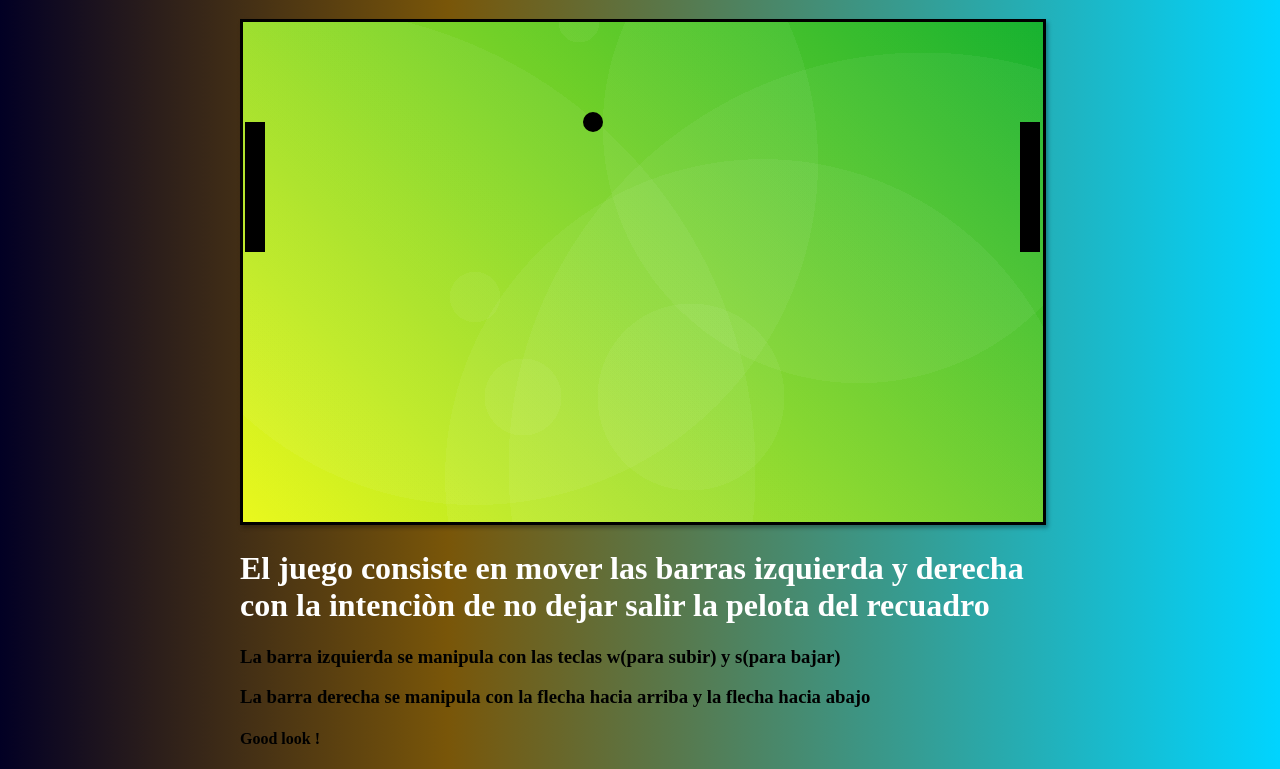
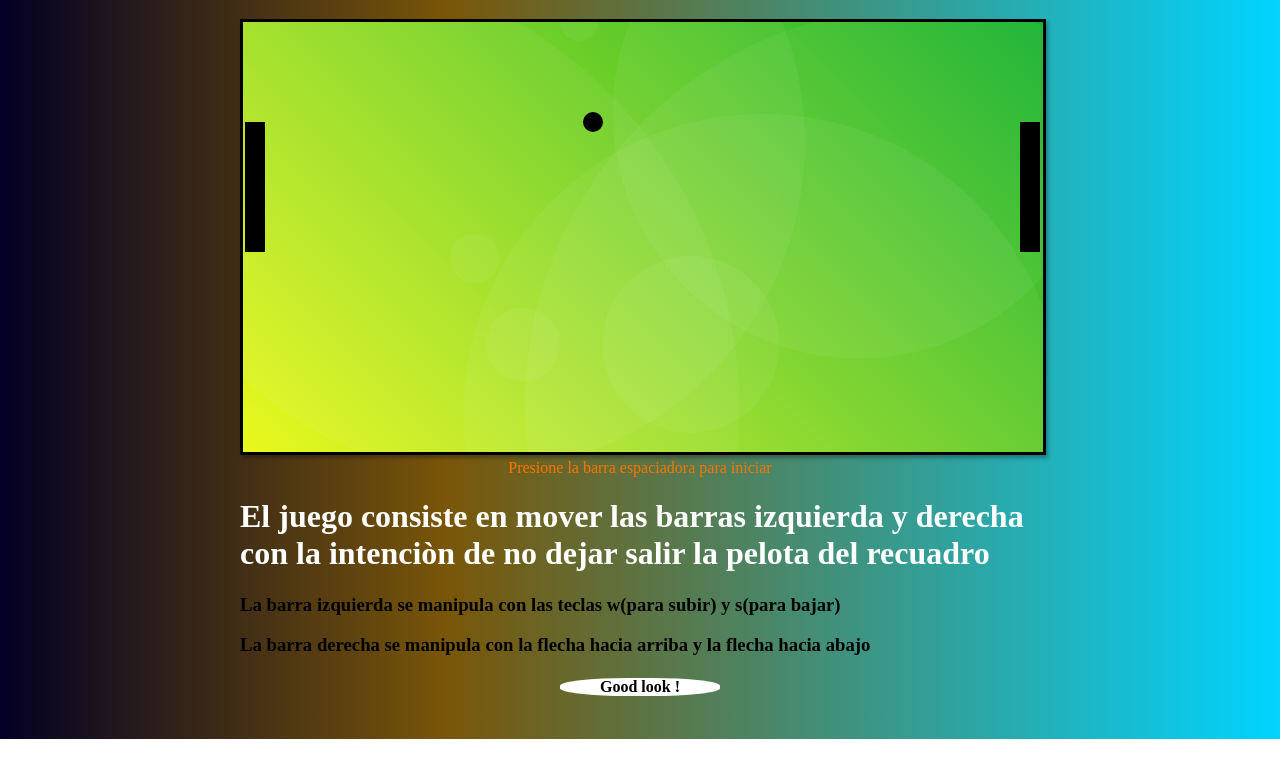
Before and after one commit to Camilo95VP/PingPongGame, a plain HTML site: page index.html in a window 1280 px wide. Shown: the part 61-830 px from the top of the page. After the commit the page ends 800 px from the top, so only its background shows below. Drawn offline with Linux system fonts and the light colour scheme.

Commit message:
Readme e intrucciones generales

```diff
--- a/css/style.css
+++ b/css/style.css
@@ -106,3 +106,14 @@ background: linear-gradient(90deg, rgba(2,0,36,1) 0%, rgba(121,86,9,1) 35%, rgba
       ),
       linear-gradient(45deg, rgb(233, 248, 18), rgb(11, 174, 38));
   }
+  .container-start {
+    text-align: center;
+    color: rgb(255, 115, 0);
+  }
+  .container-good{
+    background-color: #fff;
+    text-align: center;
+    border-radius: 43%;
+    width: 20%;
+    margin: 0 auto;
+  }
--- a/index.html
+++ b/index.html
@@ -17,13 +17,14 @@
           <script src="js/main.js"></script>
         </canvas>
     </div>
+    <div class="container-start">  Presione la barra espaciadora para iniciar</div>
         <h1>El juego consiste en mover las barras izquierda y derecha con la intenciòn
             de no dejar salir la pelota del recuadro
         </h1>
         <h3>La barra izquierda se manipula con las teclas w(para subir) y s(para bajar)</h3>
         <h3>La barra derecha se manipula con la flecha hacia arriba y la flecha hacia abajo</h3>
 
-        <h4>Good look !</h4>
+        <div class="container-good"><h4>Good look !</h4></div>
       </div>
       <script type="module" src="js/main.js" defer asyn></script>
 </body>
--- a/js/main.js
+++ b/js/main.js
@@ -7,7 +7,7 @@ import { BoardNavegate } from "./utilities/board-navegate.js";
  * en este apartado de crean las diferentes instancias
  * para los componentes del juego comentario al spiner kjhsdyrn
  */
-const board = new BoardNavegate(800, 500);
+const board = new BoardNavegate(800, 430);
 const leftBar = new BarNavegate(2, 100, 20, 130, board);
 const rightBar = new BarNavegate(777, 100, 20, 130, board);
 const dot = new Dot(350, 100, 10, board);
```
